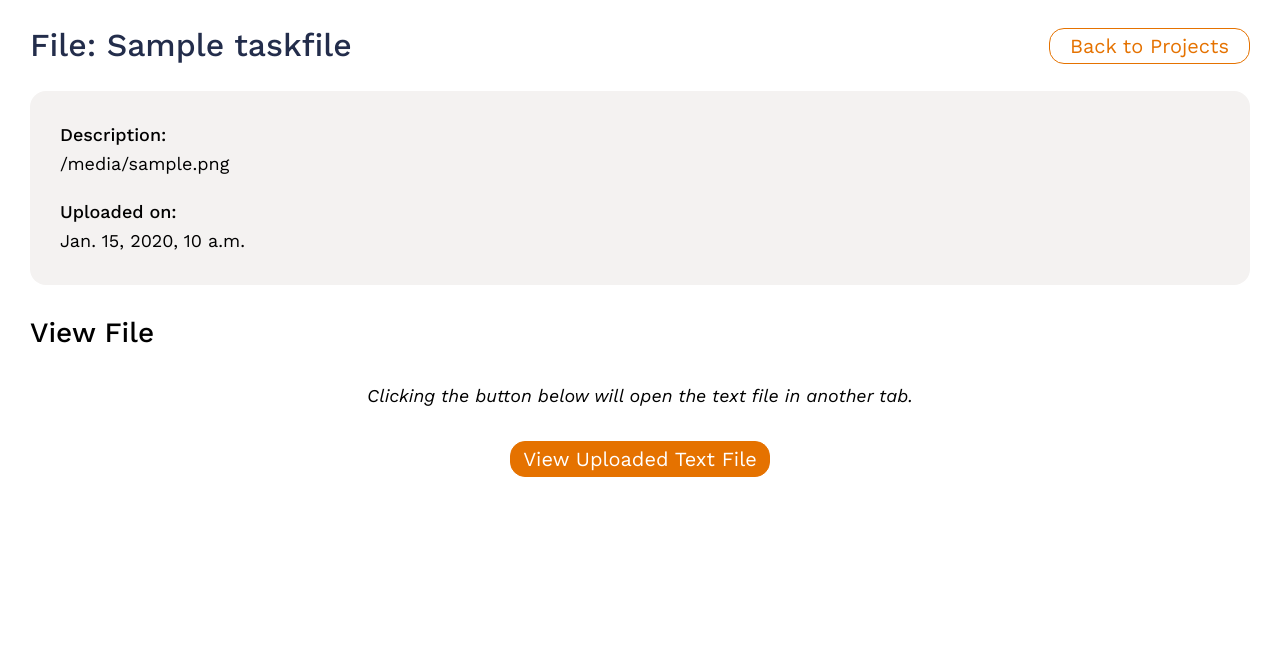
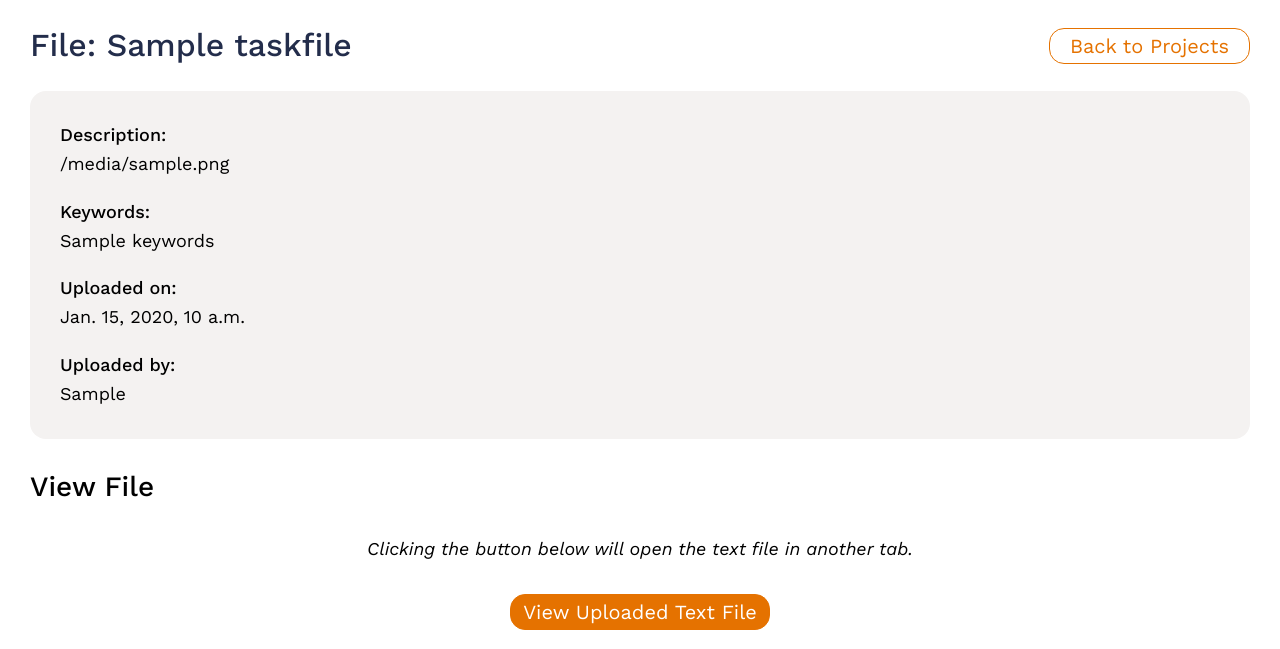
Before and after one commit to chaizhang/HoosCollab, a Django app: template project/templates/project/display_file.html in a window 1280 px wide. Shown: the top 649 px of the page. Run offline with Django 3.2, Linux system fonts and the light colour scheme; the template is opened without the code that fills it: most values are stand-ins (such as "Sample title", 1, 10 or a date in 2020); some libraries are stand-ins or nearby versions.

Commit message:
update the display file html to show additional file metadata

```diff
--- a/project/templates/project/display_file.html
+++ b/project/templates/project/display_file.html
@@ -9,11 +9,16 @@
 <div class="custom-form-container">
     <div class="form-background-rect">
         <p style="font-weight: 500;">Description:</p>
-        <p>{{ taskfile.file_description }}</p>
-        <!-- <p>Keywords: {{ taskfile.keywords }}</p> -->
+        <p>{{ taskfile.file_description|default:"n/a" }}</p>
+        <br>
+        <p style="font-weight: 500;">Keywords:</p>
+        <p>{{ taskfile.keywords|default:"n/a" }}</p>
         <br>
         <p style="font-weight: 500;">Uploaded on:</p>
         <p>{{ taskfile.timestamp }}</p>
+        <br>
+        <p style="font-weight: 500;">Uploaded by:</p>
+        <p>{{ taskfile.uploaded_by }}</p>
     </div>
 </div>
 
```
